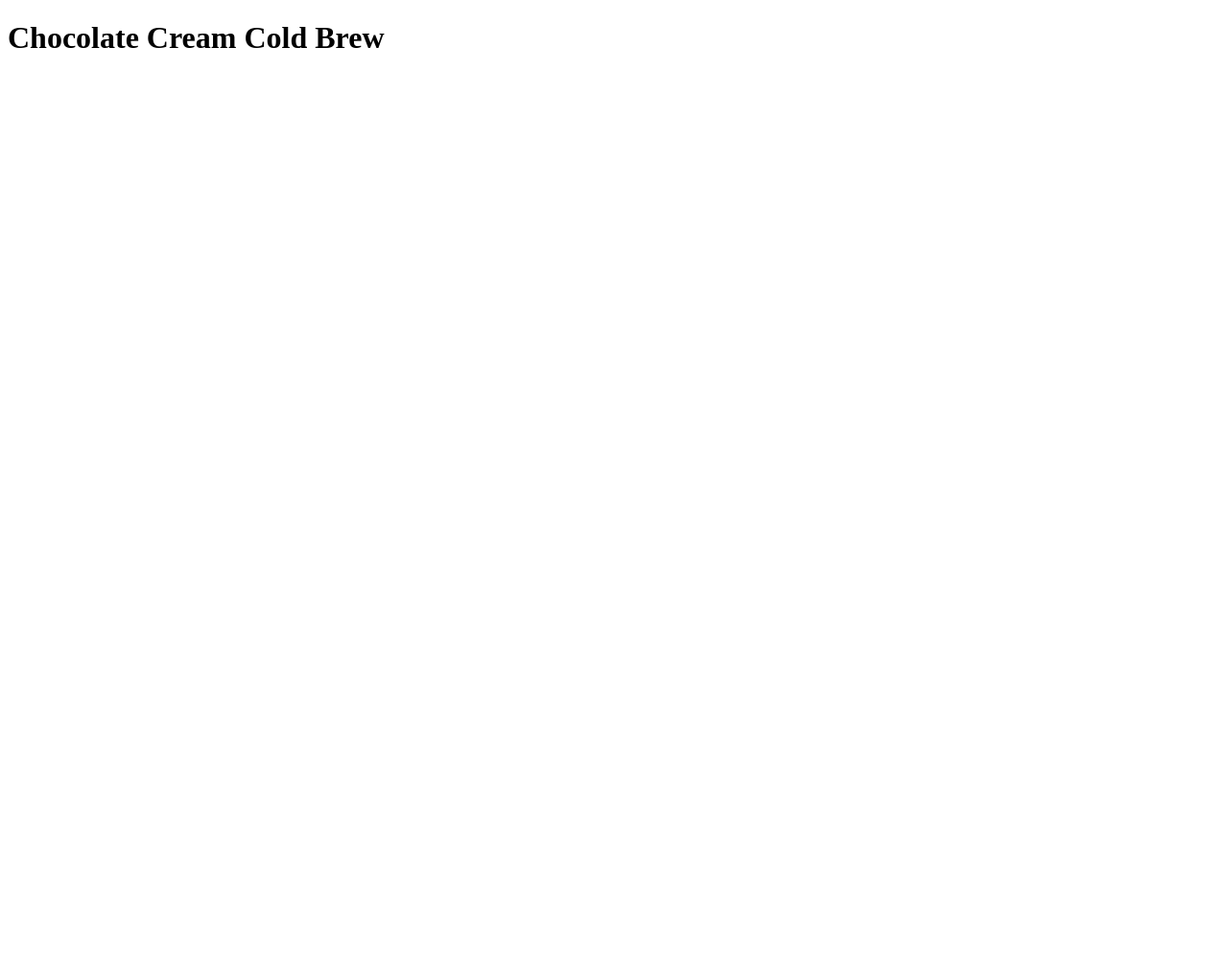
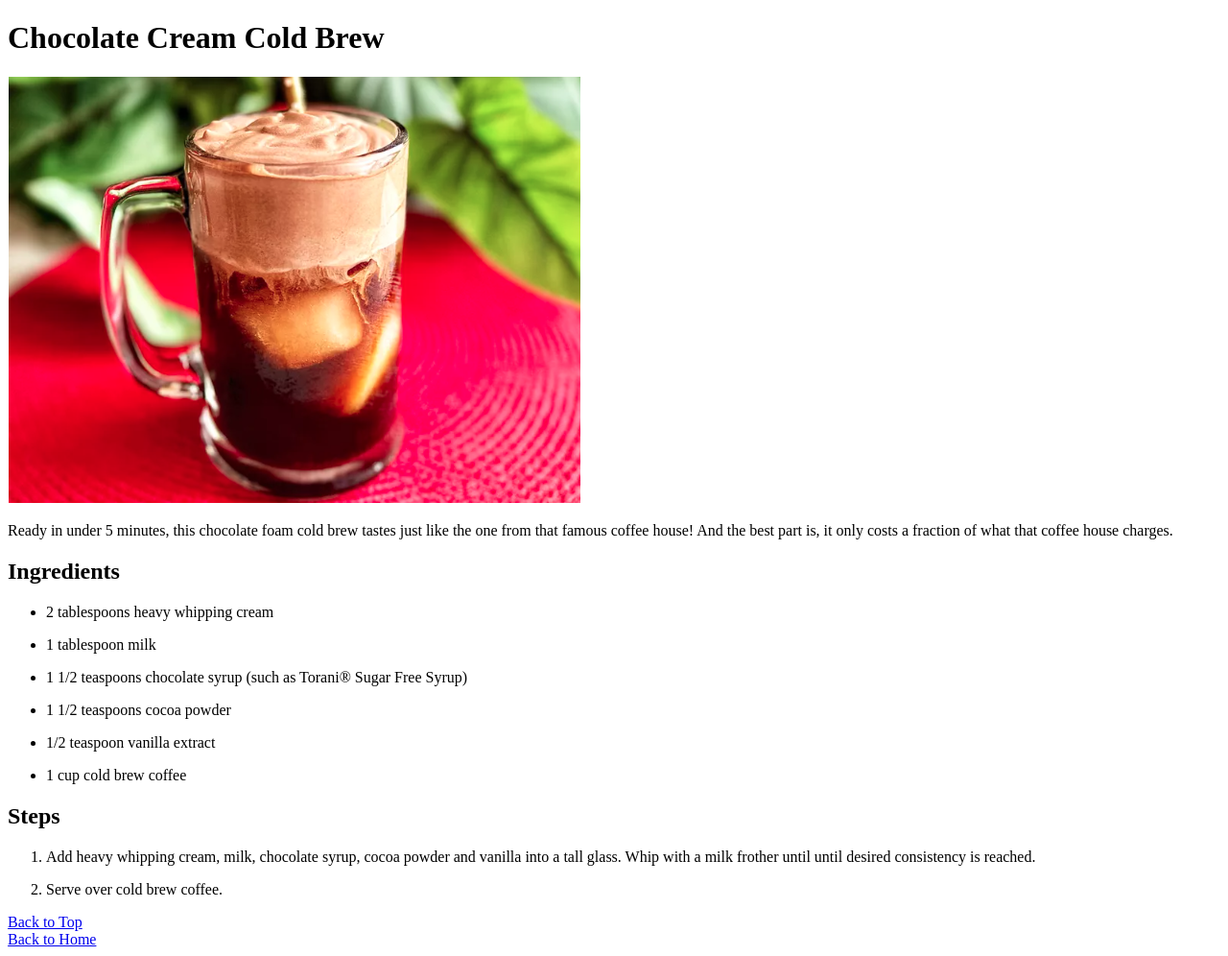
Before and after one commit to henriquecsr/odin-recipes, a plain HTML site: page recipes/chocolate-cold-brew.html in a window 1280 px wide. Shown: the whole page at 96% size. Before the commit the page ends 800 px from the top, so only its background shows below. Drawn offline with Linux system fonts and the light colour scheme.

Commit message:
Add all missing elements and finish pages

```diff
--- a/recipes/chocolate-cold-brew.html
+++ b/recipes/chocolate-cold-brew.html
@@ -6,6 +6,54 @@
     <title>Chocolate Cream Cold Brew</title>
 </head>
 <body>
-    <h1>Chocolate Cream Cold Brew</h1>
+    <h1 id="title">Chocolate Cream Cold Brew</h1>
+    <img src="/img/chocolate-cold-brew.png" alt="Chocolate Cream Cold Brew">
+    <p>Ready in under 5 minutes, this chocolate foam cold brew tastes just like the one from that famous coffee house! And the best part is, it only costs a fraction of what that coffee house charges.</p>
+
+    <h2>Ingredients</h2>
+
+    <ul>
+
+        <li>
+            <p>2 tablespoons heavy whipping cream</p>
+        </li>
+
+        <li>
+            <p>1 tablespoon milk</p>
+        </li>
+
+        <li>
+            <p>1 1/2 teaspoons chocolate syrup (such as Torani® Sugar Free Syrup)</p>
+        </li>
+
+        <li>
+            <p>1 1/2 teaspoons cocoa powder</p>
+        </li>
+
+        <li>
+            <p>1/2 teaspoon vanilla extract</p>
+        </li>
+
+        <li>
+            <p>1 cup cold brew coffee</p>
+        </li>
+
+    </ul>
+
+    <h2>Steps</h2>
+
+    <ol>
+        <li>
+            <p>Add heavy whipping cream, milk, chocolate syrup, cocoa powder and vanilla into a tall glass. Whip with a milk frother until until desired consistency is reached.</p>
+        </li>
+
+        <li>
+            <p>Serve over cold brew coffee.</p>
+        </li>
+    </ol>
+
+    <a href="#title"> Back to Top</a>
+    <br/>
+    <a href="/index.html" target="_self">Back to Home</a>
 </body>
 </html>
```
Also changed, not shown: recipes/pink-drink.html (+48 -1 lines).
